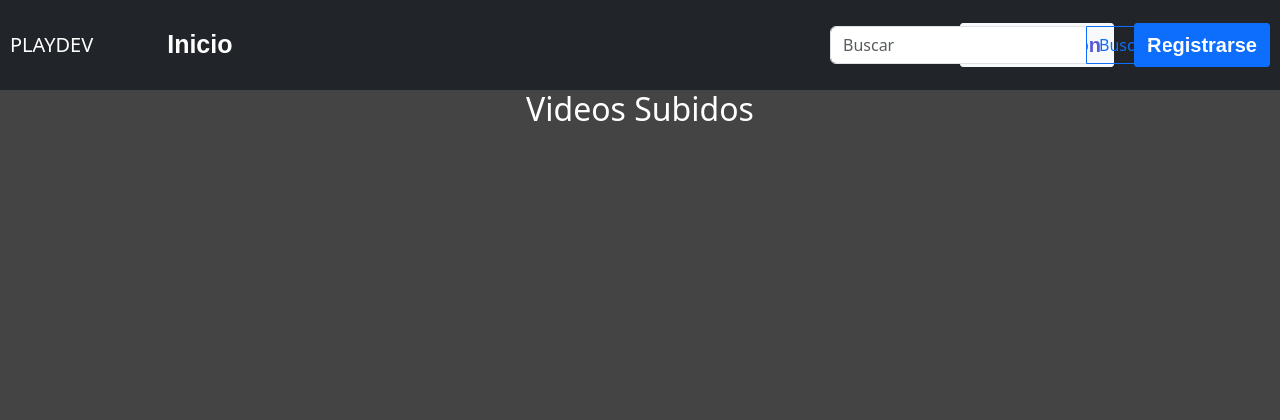
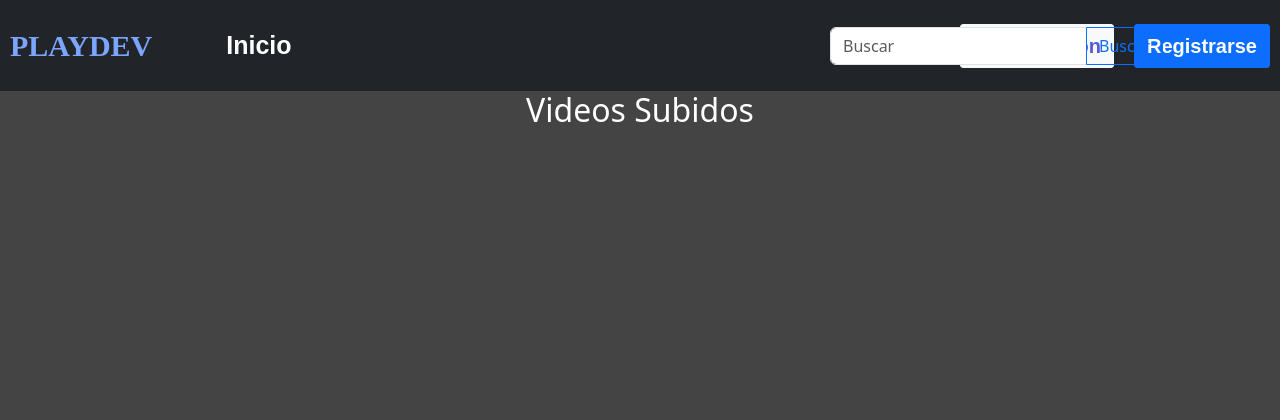
Before and after one commit to andresfr1409/ClonYoutubeApp, a Django app: page / in a window 1280 px wide. Shown: the top 420 px of the page. Before the commit the page ends 121 px from the top, so only its background shows below. Run offline with Django 4.2, Linux system fonts and the light colour scheme; data that the repository does not hold is empty; some libraries are stand-ins or nearby versions.

Commit message:
se agrega titulo estilizado a la app

```diff
--- a/videos_app/static/CSS/estilos.css
+++ b/videos_app/static/CSS/estilos.css
@@ -460,3 +460,10 @@ h5{
     font-size: 30px;
     font-weight: bold;
 }
+
+#TituloApp{
+    font-weight: bold;
+    font-size: 30px;
+    color: #7ca5ff;
+    font-family: "Verdana Pro Black";
+}
--- a/videos_app/templates/base.html
+++ b/videos_app/templates/base.html
@@ -24,7 +24,7 @@
                     <i class="fas fa-bars"></i>
                 </button>
                 <div class="collapse navbar-collapse" id="navbarTogglerDemo01">
-                    <a class="navbar-brand" href="{% url 'feed' %}">PLAYDEV</a>
+                    <a class="navbar-brand" href="{% url 'feed' %}" id="TituloApp">PLAYDEV</a>
                     <ul class="navbar-nav me-auto mb-2 mb-lg-0">
                         <li class="nav-item">
                             <a class="nav-link active" id="inicio" aria-current="page" href="{% url 'feed' %}">Inicio</a>
```
